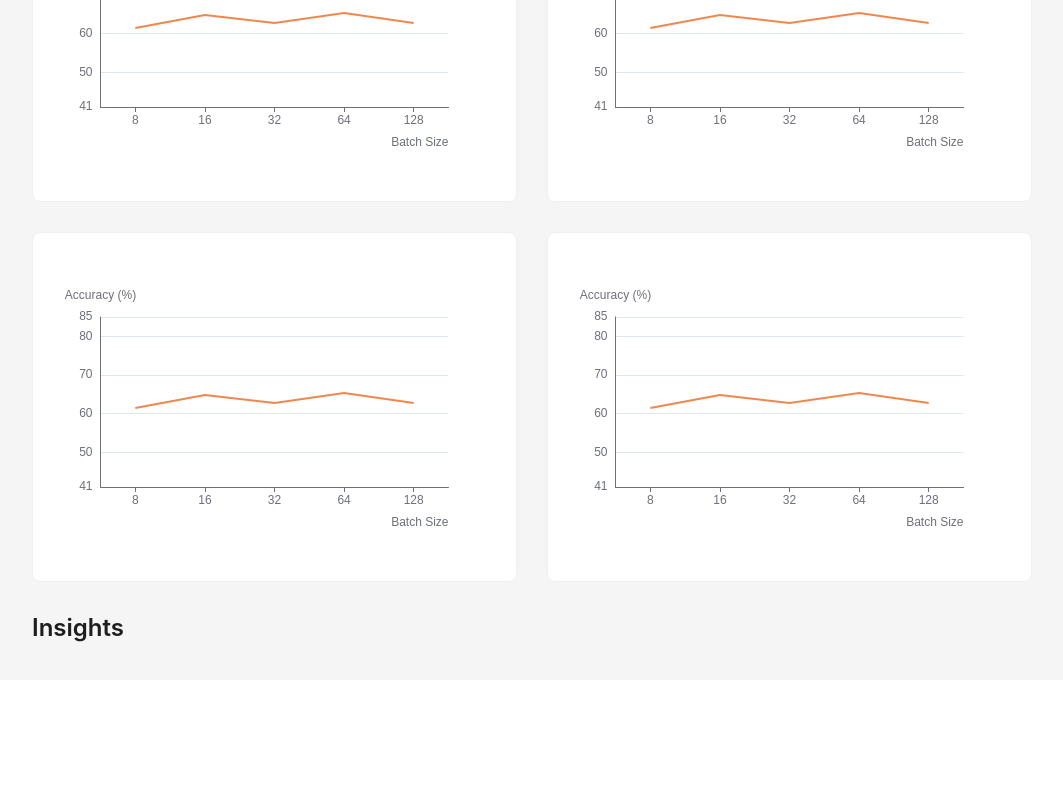
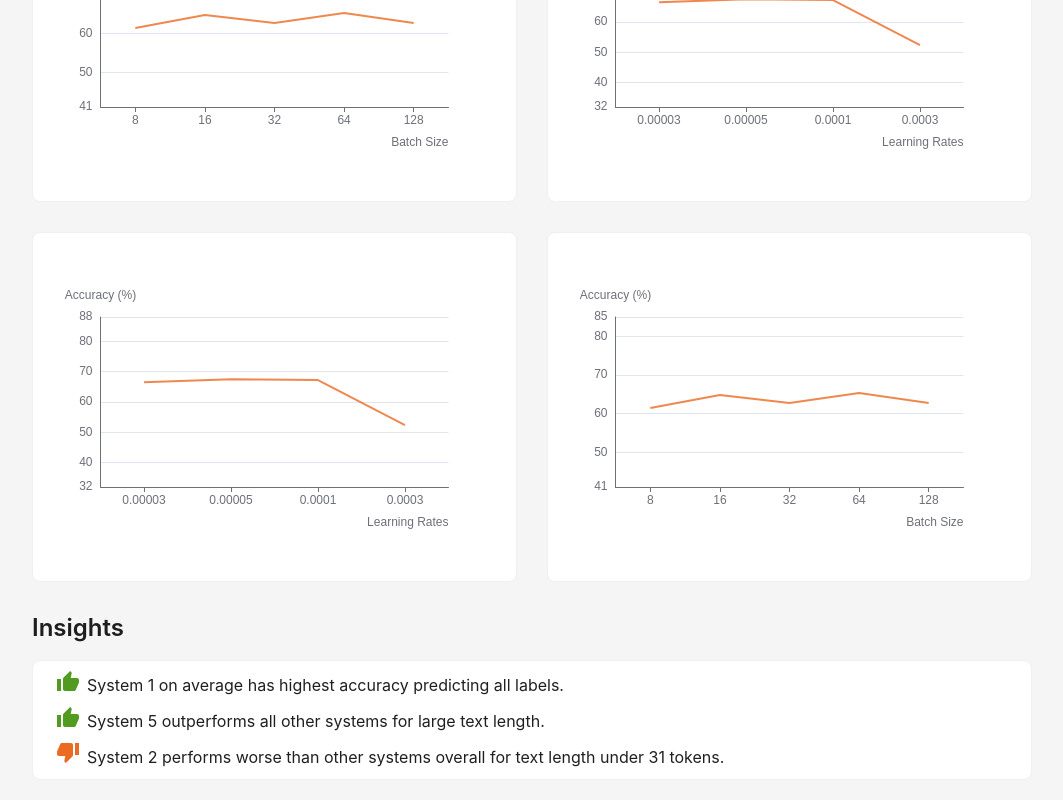
Before and after one commit to ta211/explainaboard_capstone, a React (Create React App) app: page / in a window 1280 px wide. Shown: the part 1186-1986 px from the top of the page, without its empty margins (208-1271 px from the left). Before the commit the page ends 1866 px from the top, so only its background shows below. Built offline with nearby package versions, Linux system fonts and the light colour scheme.

Commit message:
ProjectsOverview: Insights

```diff
--- a/src/App.js
+++ b/src/App.js
@@ -18,6 +18,8 @@ function App() {
             lineHeightHeading3: "40px",
             fontSizeHeading3: 18,
             lineHeightHeading3: "40px",
+            fontSizeHeading4: 16,
+            lineHeightHeading4: "24px",
           }
         }}
       >
--- a/src/pages/project-overview/ProjectOverview.css
+++ b/src/pages/project-overview/ProjectOverview.css
@@ -32,3 +32,24 @@
 .projects-charts-container > * {
     width: calc(50% - var(--gap-horizontal) / 2);
 }
+
+.projects-insights-container {
+    padding: 0;
+}
+
+.projects-insights-container .ant-card-body {
+    display: grid;
+    gap: 10px;
+    margin-top: 0;
+    margin-bottom: 0;
+    padding: 10px 24px;
+}
+
+.projects-insights-container h4 {
+    margin: 0;
+    font-weight: normal;
+}
+
+.projects-insights-container img {
+    height: 20px;
+}
--- a/src/pages/project-overview/ProjectOverview.js
+++ b/src/pages/project-overview/ProjectOverview.js
@@ -4,6 +4,9 @@ import { Breadcrumb, Button, Card, Col, Layout as AntdLayout, Space, Typography
 import {
     LeftOutlined,
 } from "@ant-design/icons";
+
+import ThumbsUp from "../../img/ThumbsUp.svg";
+import ThumbsDown from "../../img/ThumbsDown.svg";
 
 import SiderLayout from "../../components/sider-layout/SiderLayout";
 import { MetricsOverview, AccuracyBatchsizeView, AccuracyLearningRateView } from "../../components/graphs/LineGraph";
@@ -27,13 +30,6 @@ const metricsTabList = [
 ];
 
 export default function ProjectOverview(props) {
-    const [collapsed, setCollapsed] = useState(false);
-    const deployment = process.env.REACT_APP_DEPLOYMENT;
-
-    const toggle = () => {
-        setCollapsed((curr) => !curr);
-    };
-
     return (
         <SiderLayout>
             <Space.Compact className="project-overview" direction="vertical" align="start" block>
@@ -66,12 +62,32 @@ export default function ProjectOverview(props) {
                 </Space>
                 <Space className="projects-charts-container" wrap>
                     <Card><AccuracyBatchsizeView /></Card>
-                    <Card><AccuracyBatchsizeView /></Card>
-                    <Card><AccuracyBatchsizeView /></Card>
+                    <Card><AccuracyLearningRateView /></Card>
+                    <Card><AccuracyLearningRateView /></Card>
                     <Card><AccuracyBatchsizeView /></Card>
                 </Space>
 
                 <Typography.Title level={1}>Insights</Typography.Title>
+                <Card className="projects-insights-container">
+                    <Space align="baseline">
+                        <img src={ThumbsUp} alt="A good thing" />
+                        <Typography.Title level={4}>
+                            System 1 on average has highest accuracy predicting all labels.
+                        </Typography.Title>
+                    </Space>
+                    <Space align="baseline">
+                        <img src={ThumbsUp} alt="A good thing" />
+                        <Typography.Title level={4}>
+                        System 5 outperforms all other systems for large text length.
+                        </Typography.Title>
+                    </Space>
+                    <Space align="baseline">
+                        <img src={ThumbsDown} alt="A bad thing" />
+                        <Typography.Title level={4}>
+                        System 2 performs worse than other systems overall for text length under 31 tokens.
+                        </Typography.Title>
+                    </Space>
+                </Card>
             </Space.Compact>
         </SiderLayout>
     );
```
Also changed, not shown: src/img/ThumbsDown.svg (added), src/img/ThumbsUp.svg (added).
